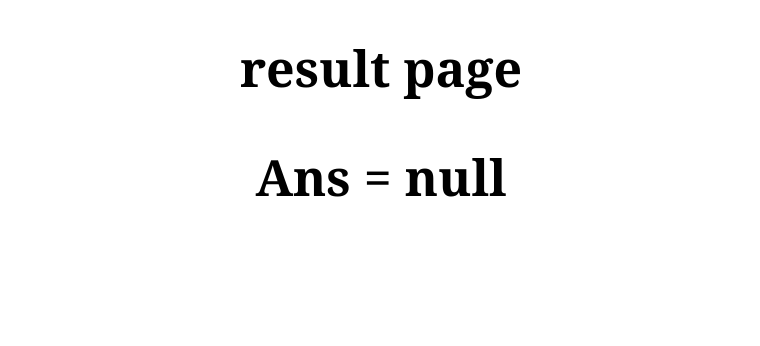
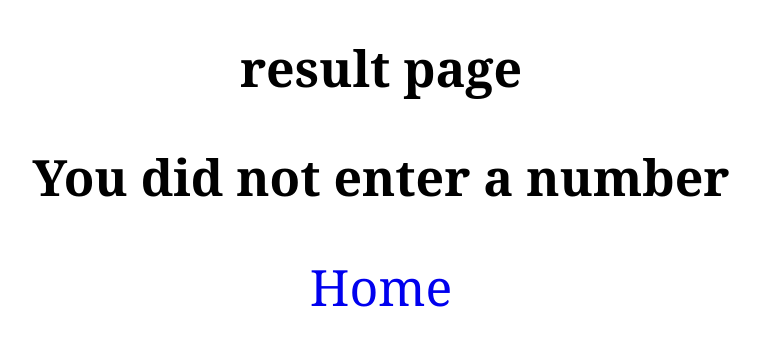
Before and after one commit to NikhilBhosale2611/squareFinderApp, a plain HTML site: page result.html in a window 1280 px wide. Shown: the whole page, without its empty margins (259-1019 px from the left). Drawn offline with Linux system fonts and the light colour scheme.

Commit message:
Update result.html

```diff
--- a/result.html
+++ b/result.html
@@ -9,6 +9,9 @@
             font-size: 50px;
             font-family: cambria;
         }
+        a{
+            text-decoration: none;
+        }
     </style>
 </head>
 <body>
@@ -18,7 +21,15 @@
     <script>
         ans = document.getElementById("ans");
         let res = localStorage.getItem("res");
-        ans.innerHTML = "Ans = " + res;
-    </script></center>
+        if(res == null){
+            ans.innerHTML = "You did not enter a number";
+        }
+        else{
+            ans.innerHTML = "Ans = " + res;
+        }
+
+    </script>
+    <a href="index.html">Home</a>
+    </center>
 </body>
 </html>
```
